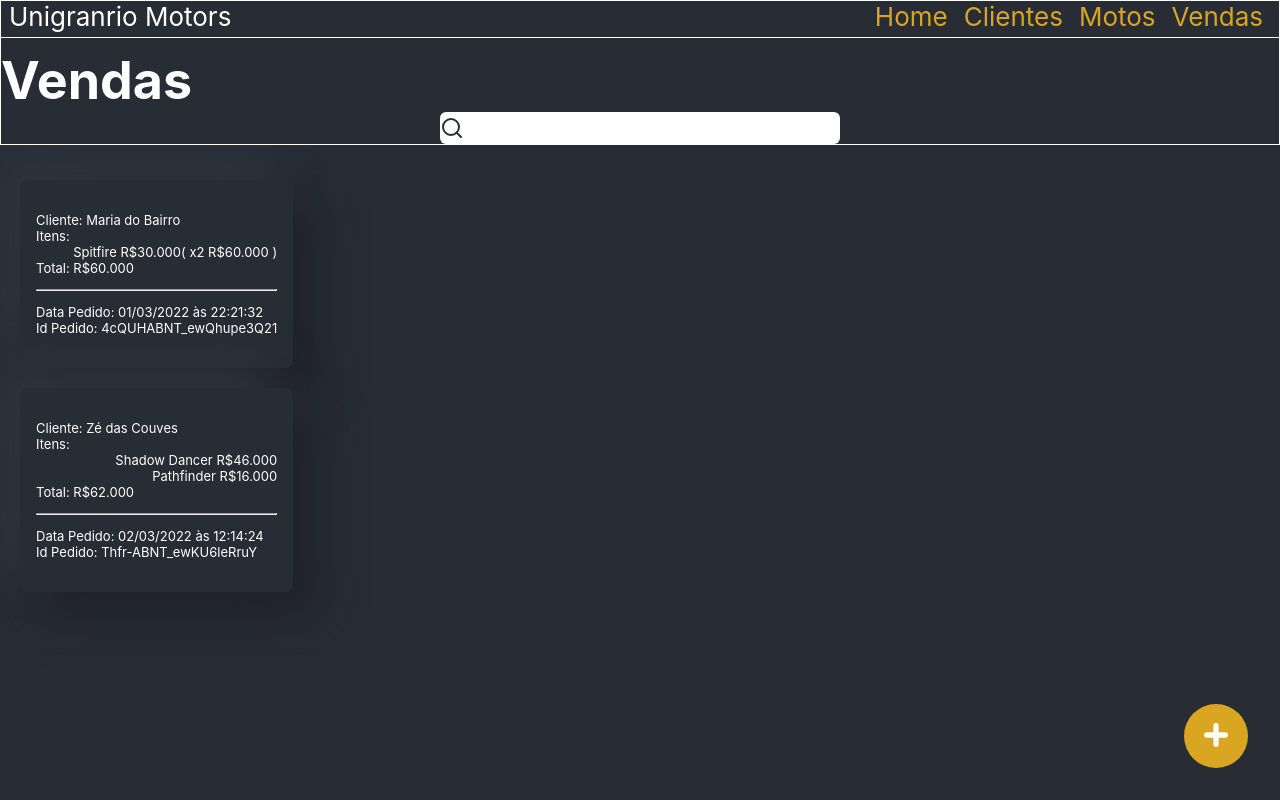
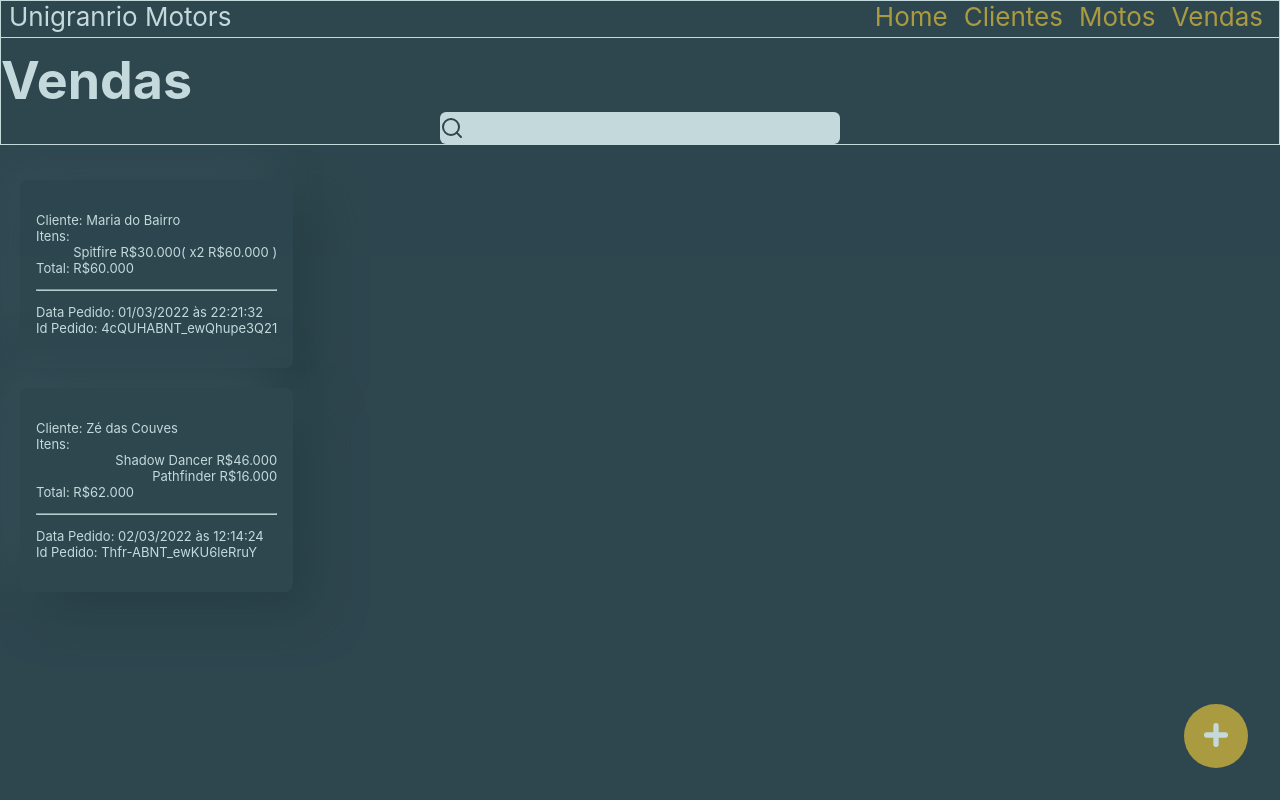
Before and after one commit to mrChernicharo/ts-unigranrio-motors, a React (Vite) app: page /transactions in a window 1280 px wide. Both pictures are taken after a click on the element 156 px from the left and 274 px from the top of the page. Built offline with nearby package versions, Linux system fonts and the light colour scheme.

Commit message:
mo styles & transactionDetail init

```diff
--- a/src/components/pages/Clients/ClientsList/ClientItem/index.tsx
+++ b/src/components/pages/Clients/ClientsList/ClientItem/index.tsx
@@ -24,6 +24,7 @@ export default function Client({ client }: IClientProps) {
 	};
 
 	return (
+		<>
 			<div
 				className="client-container app-card"
 				onClick={handleDetailsModalOpen}
@@ -32,7 +33,7 @@ export default function Client({ client }: IClientProps) {
 					{firstName} {lastName}
 				</h5>
 				<p>{email}</p>
-
+			</div>
 			{isModalOpen && (
 				<ClientDetails
 					client={client}
@@ -40,6 +41,6 @@ export default function Client({ client }: IClientProps) {
 					onDelete={handleDeleteClient}
 				/>
 			)}
-		</div>
+		</>
 	);
 }
--- a/src/components/pages/Motorcycles/MotorcyclesList/MotorcycleItem/index.tsx
+++ b/src/components/pages/Motorcycles/MotorcyclesList/MotorcycleItem/index.tsx
@@ -21,6 +21,7 @@ export default function MotorcycleItem({ motorcycle }: IMotorcycleProps) {
 	// useEffect(() => console.log(isModalOpen), [isModalOpen]);
 
 	return (
+		<>
 			<div
 				className="motorcycle-container app-card"
 				onClick={handleDetailsModalOpen}
@@ -33,13 +34,13 @@ export default function MotorcycleItem({ motorcycle }: IMotorcycleProps) {
 
 				<img src={imgURL} />
 				<p>R${price}</p>
-
+			</div>
 			{isModalOpen && (
 				<MotorcycleDetails
 					motorcycle={motorcycle}
 					onClose={handleDetailsModalClose}
 				/>
 			)}
-		</div>
+		</>
 	);
 }
--- a/src/components/pages/Transactions/TransactionDetails/index.tsx
+++ b/src/components/pages/Transactions/TransactionDetails/index.tsx
@@ -1,5 +1,17 @@
+import { ITransaction } from '../../../../utils/interfaces';
 import './transaction-details.scss';
 
-export default function TransactionDetails() {
-	return <div className="container"></div>;
+interface IProps {
+	transaction: ITransaction;
+	onClose: (e: any) => void;
 }
+
+export default function TransactionDetails({ transaction, onClose }: IProps) {
+	return (
+		<>
+			<div className="container"></div>
+
+			<div className="overlay" onClick={onClose}></div>
+		</>
+	);
+}
--- a/src/components/pages/Transactions/TransactionsList/TransactionItem/index.tsx
+++ b/src/components/pages/Transactions/TransactionsList/TransactionItem/index.tsx
@@ -1,7 +1,9 @@
+import { useState } from 'react';
 import { nanoid } from 'nanoid';
 import { currency } from '../../../../../utils/functions';
 import { ITransaction } from '../../../../../utils/interfaces';
 import './transaction.scss';
+import TransactionDetails from '../../TransactionDetails';
 
 interface IProps {
 	transaction: ITransaction;
@@ -9,11 +11,24 @@ interface IProps {
 
 export default function TransactionItem({ transaction }: IProps) {
 	const { id, client, createdAt, total, motorcycles } = transaction;
-
 	const { firstName, lastName } = client;
 
+	const [isModalOpen, setIsModalOpen] = useState<boolean>(false);
+
+	const handleDetailsModalOpen = (e: any) => {
+		setIsModalOpen(true);
+	};
+	const handleDetailsModalClose = (e: any) => {
+		e.stopPropagation();
+		setIsModalOpen(false);
+	};
+
 	return (
-		<div className="transaction-container app-card">
+		<>
+			<div
+				className="transaction-container app-card"
+				onClick={handleDetailsModalOpen}
+			>
 				<p>Cliente: {`${firstName} ${lastName}`}</p>
 
 				<p>Itens:</p>
@@ -22,7 +37,11 @@ export default function TransactionItem({ transaction }: IProps) {
 						motorcycles.map(moto => {
 							const {
 								quantity,
-							motorcycle: { name = '', imgURL = '', price = 0 },
+								motorcycle: {
+									name = '',
+									imgURL = '',
+									price = 0,
+								},
 							} = moto;
 
 							return (
@@ -46,11 +65,20 @@ export default function TransactionItem({ transaction }: IProps) {
 
 				<hr />
 				<p>
-				Data Pedido: {new Date(createdAt).toLocaleDateString('pt-BR')}{' '}
-				às {new Date(createdAt).toLocaleTimeString('pt-BR')}
+					Data Pedido:{' '}
+					{new Date(createdAt).toLocaleDateString('pt-BR')} às{' '}
+					{new Date(createdAt).toLocaleTimeString('pt-BR')}
 				</p>
 
 				<p>Id Pedido: {id}</p>
 			</div>
+
+			{isModalOpen && (
+				<TransactionDetails
+					transaction={transaction}
+					onClose={handleDetailsModalClose}
+				/>
+			)}
+		</>
 	);
 }
--- a/src/components/pages/Transactions/transaction-page.scss
+++ b/src/components/pages/Transactions/transaction-page.scss
@@ -11,4 +11,5 @@
 	justify-content: center;
 	width: 100vw;
 	background-color: var(--bg);
+	z-index: 1;
 }
```
Lines whose indentation alone changed are shown as unchanged.
